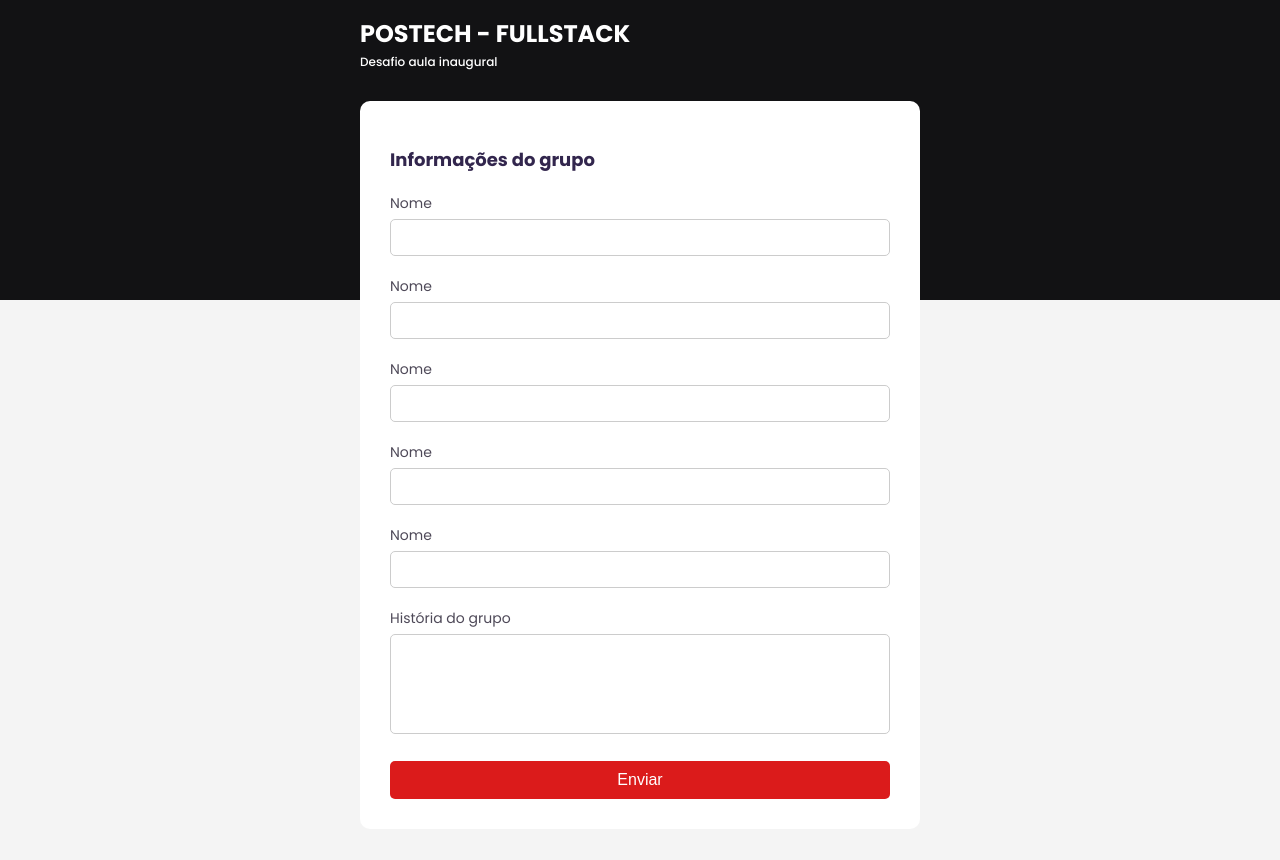
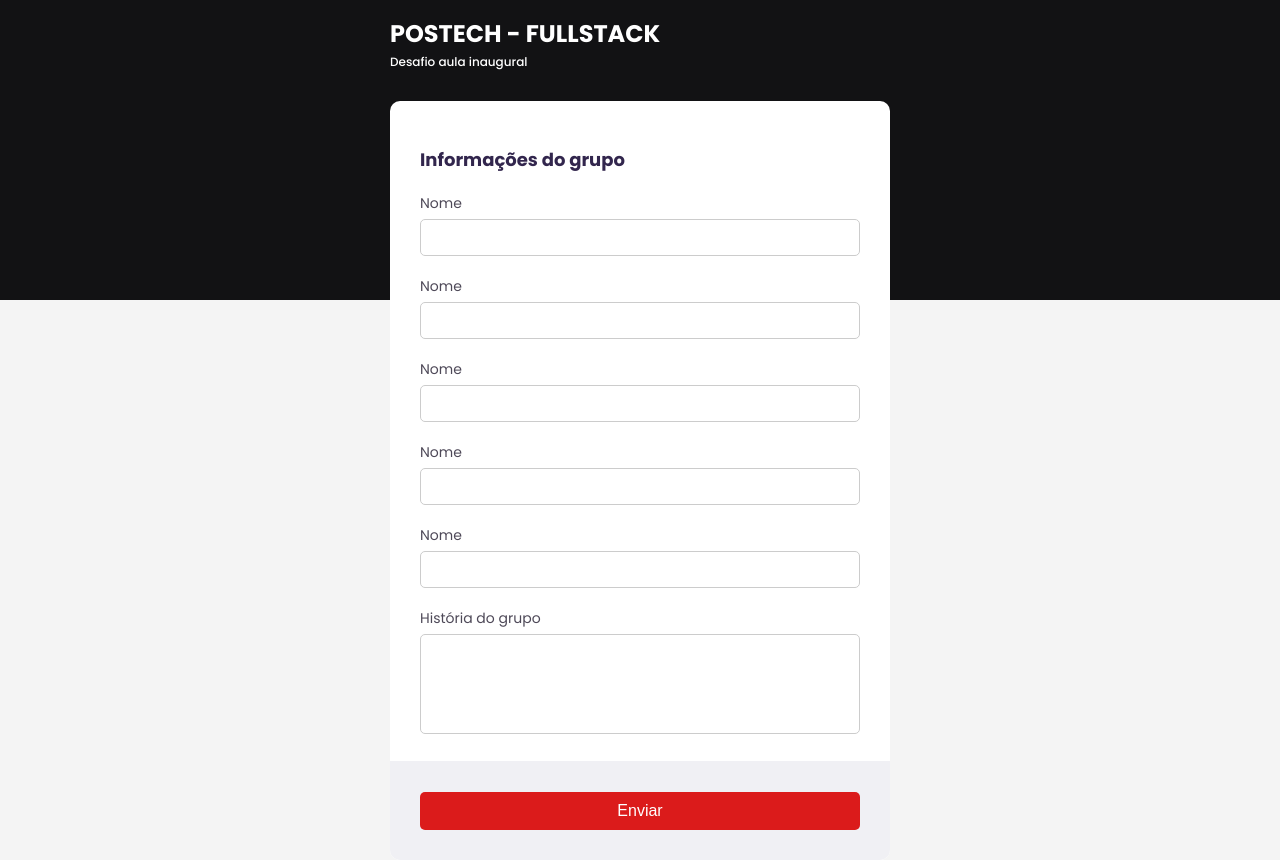
Before and after one commit to LeFelps/desafio-1, a plain HTML site: page index.html in a window 1280 px wide. Before the commit the page ends 829 px from the top, so only its background shows below. Drawn offline with Linux system fonts and the light colour scheme.

Commit message:
alterações visuais

```diff
--- a/index.html
+++ b/index.html
@@ -1,5 +1,3 @@
-
-
 <!DOCTYPE html>
 <html lang="en">
 
@@ -17,8 +15,8 @@
             <h1>POSTECH - FULLSTACK</h1>
             <p class="subtitle">Desafio aula inaugural</p>
         </div>
-        <div class="form-container">
-            <form>
+        <form class="form-container">
+            <div class="form-content">
                 <h2>Informações do grupo</h2>
                 <label for="name1">Nome</label>
                 <input type="text" id="name1" name="name1">
@@ -37,12 +35,12 @@
 
                 <label for="history">História do grupo</label>
                 <textarea id="history" name="history"></textarea>
+            </div>
+            <div class="form-button">
+                <button type="submit">Enviar</button>
+            </div>
+        </form>
+    </div>
+</body>
 
-                <button type="submit" onclick="sendPostRequest()">Enviar</button>
-            </form>
-        </div>
-    </div>
-
-</body>
-<script type="text/javascript" src="script.js"></script>
 </html>
--- a/style.css
+++ b/style.css
@@ -27,9 +27,20 @@ body {
 
 .form-container {
     background-color: white;
+    border-radius: 10px;
+    overflow: hidden;
+    width: 500px;
+}
+
+.form-content {
     padding: 30px;
-    border-radius: 10px;
-    width: 500px;
+    padding-bottom: 0px;
+}
+
+.form-button {
+    padding: 30px;
+    background-color: #F0F0F4;
+    border-top: 1px solid #F0F0F4;
 }
 
 h1 {
```
